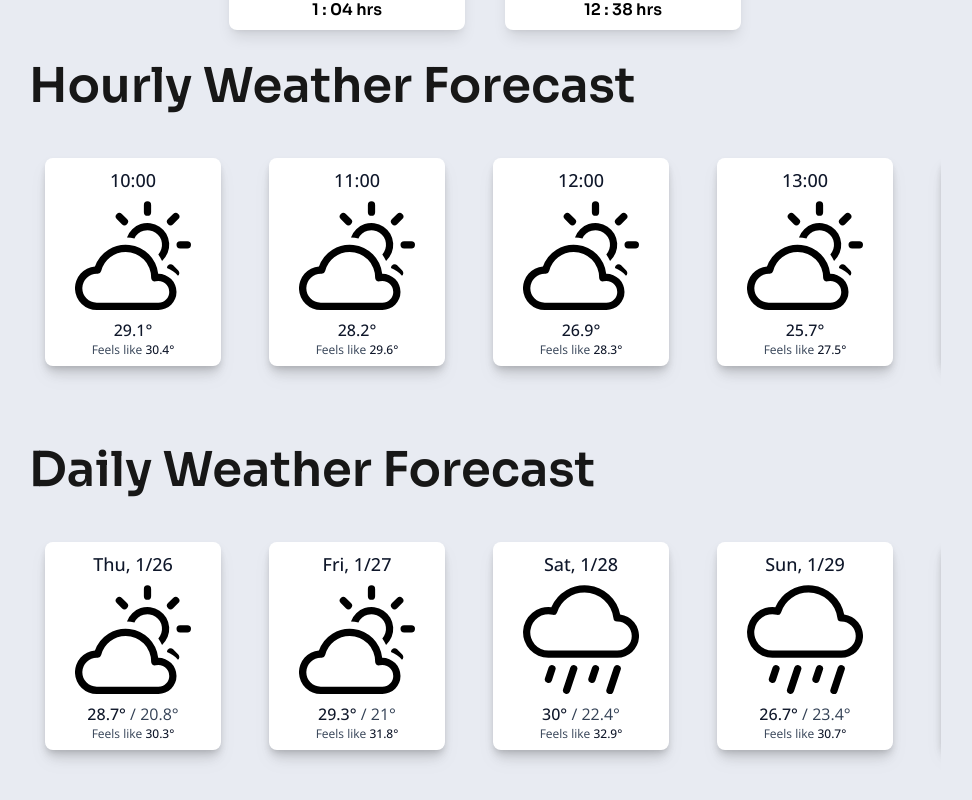
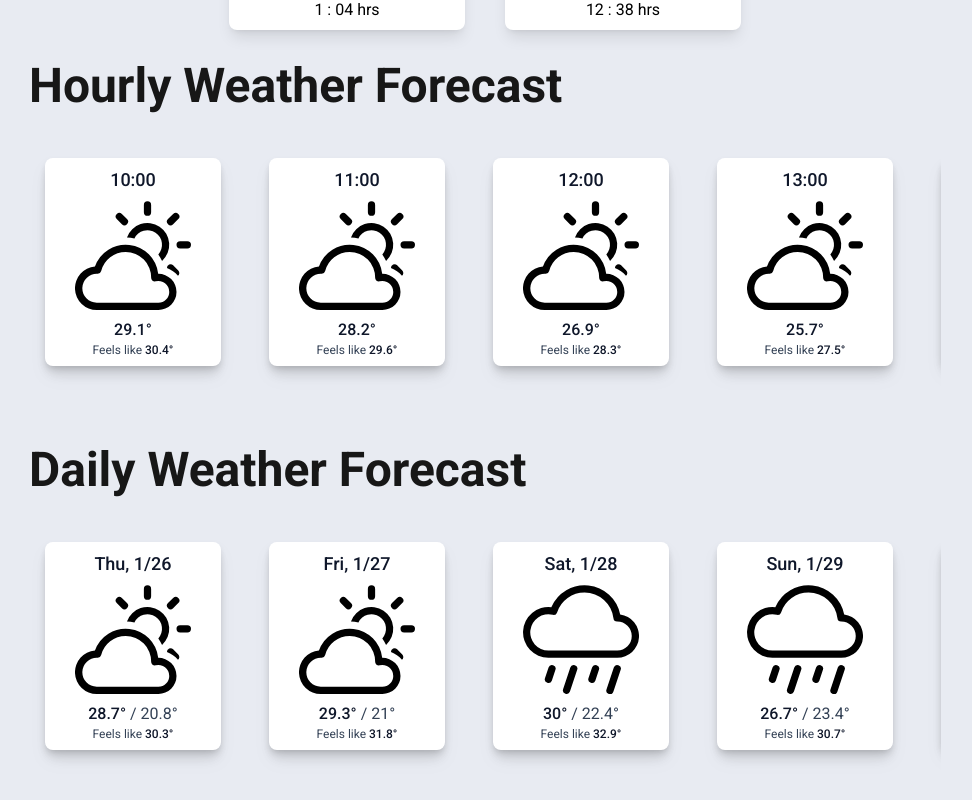
Before and after one commit to bhendi-boi/WeatherUps, a React (Vite) app: page / in a window 1280 px wide. Shown: the part 738-1538 px from the top of the page, without its empty margins (155-1127 px from the left). Built offline with nearby package versions, Linux system fonts and the light colour scheme; no server answers.

Commit message:
removed scrollbar styles and changed fonts

```diff
--- a/index.html
+++ b/index.html
@@ -3,16 +3,6 @@
 	<head>
 		<meta charset="UTF-8" />
 		<meta name="viewport" content="width=device-width, initial-scale=1.0" />
-		<link rel="preconnect" href="https://fonts.googleapis.com" />
-		<link rel="preconnect" href="https://fonts.gstatic.com" crossorigin />
-		<link
-			href="https://fonts.googleapis.com/css2?family=Open+Sans:wght@400;500&display=swap"
-			rel="stylesheet"
-		/>
-		<link
-			href="https://fonts.googleapis.com/css2?family=Sora:wght@600;700&display=swap"
-			rel="stylesheet"
-		/>
 		<meta
 			name="keywords"
 			content="WeatherUps, weather-app, Jyothikrishna's weather app"
@@ -32,7 +22,7 @@
 		<meta name="author" content="Jyothirkishna" />
 		<title>Weather Ups</title>
 	</head>
-	<body style="height: 100%" class="scrollbar-page">
+	<body>
 		<div
 			id="root"
 			class="bg-background dark:bg-dark-background transition-colors duration-700 ease-out font-body"
--- a/src/components/Carousel.tsx
+++ b/src/components/Carousel.tsx
@@ -18,7 +18,7 @@ const Carousel = (apiRes: any) => {
 			<h2 className="mb-4 text-3xl font-semibold md:text-5xl font-title text-neutral-900 dark:text-neutral-50">
 				Hourly Weather Forecast
 			</h2>
-			<div className="grid grid-flow-col gap-8 px-4 pt-4 pb-8 overflow-x-scroll md:gap-12 md:pb-12 md:pt-8 scrollbar">
+			<div className="grid grid-flow-col gap-8 px-4 pt-4 pb-8 overflow-x-scroll md:gap-12 md:pb-12 md:pt-8">
 				{hourlyData.map((anHourData) => {
 					return (
 						<HourlyWeatherCard key={anHourData.time} {...anHourData} night={night} />
--- a/src/components/DailyCarousel.tsx
+++ b/src/components/DailyCarousel.tsx
@@ -12,7 +12,7 @@ const DailyCarousel = (apiRes: any) => {
 			<h2 className="mb-4 text-3xl font-semibold md:text-5xl font-title text-neutral-900 dark:text-neutral-50">
 				Daily Weather Forecast
 			</h2>
-			<ul className="grid grid-flow-col gap-8 px-4 pt-4 pb-8 overflow-x-scroll md:gap-12 md:pb-12 md:pt-8 scrollbar">
+			<ul className="grid grid-flow-col gap-8 px-4 pt-4 pb-8 overflow-x-scroll md:gap-12 md:pb-12 md:pt-8">
 				{dailyData.map((daily, index) => (
 					<DailyWeatherCard key={index} {...daily} />
 				))}
--- a/src/index.css
+++ b/src/index.css
@@ -1,3 +1,5 @@
+@import url("https://fonts.googleapis.com/css2?family=Roboto:ital,wght@0,100;0,300;0,400;0,500;0,700;0,900;1,100;1,300;1,400;1,500;1,700;1,900&display=swap");
+
 *,
 *::before,
 *::after {
@@ -75,46 +77,3 @@ h6 {
 @tailwind base;
 @tailwind components;
 @tailwind utilities;
-
-@layer utilities {
-  .scrollbar::-webkit-scrollbar {
-    width: .4rem;
-    height: .6rem;
-    /* background-color: aliceblue; */
-    border-radius: .3rem;
-  }
-
-  .scrollbar::-webkit-scrollbar-thumb {
-    border-radius: 9999px;
-    background-color: #386FA4;
-  }
-
-  .scrollbar::-webkit-scrollbar-thumb:hover {
-    background-color: rgba(56, 111, 164, .8);
-  }
-
-  .scrollbar-page::-webkit-scrollbar {
-    width: .8rem;
-    /* background-color: #C9C9C9; */
-  }
-
-  .scrollbar-page::-webkit-scrollbar-thumb {
-    border-radius: 9999px;
-    background-color: #386FA4;
-  }
-
-  .scrollbar-page::-webkit-scrollbar-thumb:hover {
-    background-color: rgba(56, 111, 164, .8);
-  }
-
-
-  .scrollbar {
-    scrollbar-width: auto;
-    scrollbar-color: #386FA4;
-  }
-
-  .scrollbar-page {
-    scrollbar-width: auto;
-    scrollbar-color: #386FA4;
-  }
-}
--- a/tailwind.config.cjs
+++ b/tailwind.config.cjs
@@ -9,8 +9,8 @@ module.exports = {
 				"dark-background": "#0a1929",
 			},
 			fontFamily: {
-				body: ["Open Sans", "sans-serif"],
-				title: ["Sora", "sans-serif"],
+				body: ["Roboto", "sans-serif"],
+				title: ["Roboto", "serif"],
 			},
 		},
 	},
```
Lines whose indentation alone changed are shown as unchanged.
